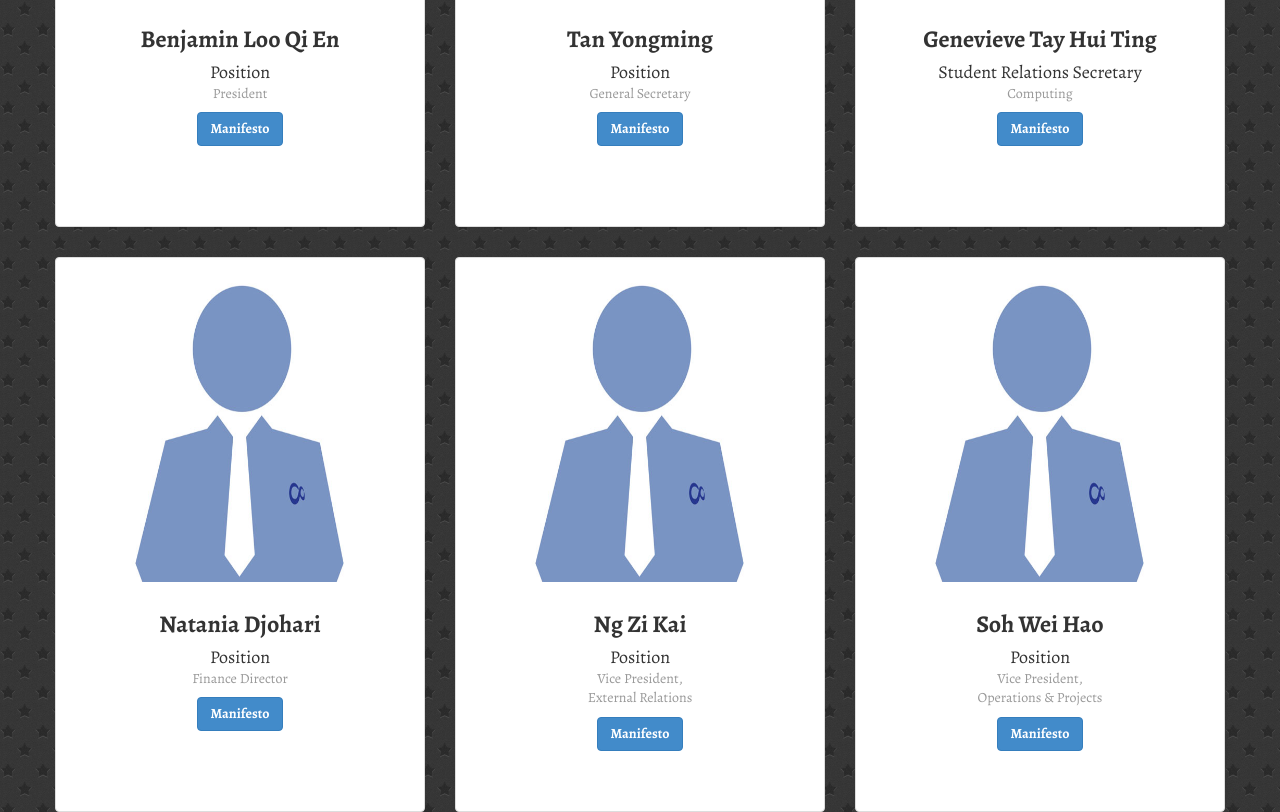
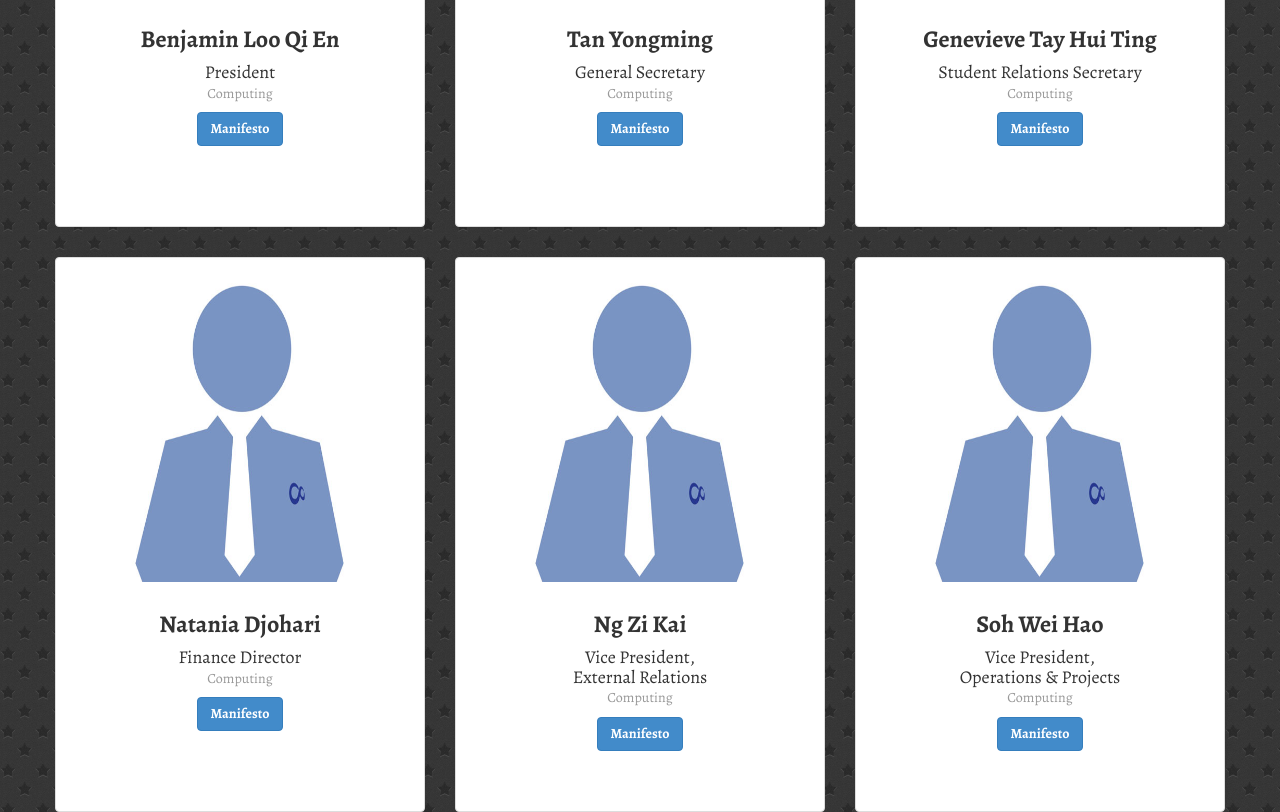
Before and after one commit to NUSComputingDev/elections, a plain HTML site: page index.html in a window 1280 px wide. Shown: the part 4698-5510 px from the top of the page. Drawn offline with nearby package versions, Linux system fonts and the light colour scheme.

Commit message:
updated positions and files

```diff
--- a/index.html
+++ b/index.html
@@ -307,7 +307,7 @@
 	 					<img src="img/nominees.jpg" />
 	 					<div class="caption">
 	 						<h3 class="nominee-name">Benjamin Loo Qi En</h3>
-	 						<h4 class="nominee-position">Position<br /><small>President</small></h4>
+	 						<h4 class="nominee-position">President<br /><small>Computing</small></h4>
 	 						<p style="text-align: center;"><a href="files/pdf_manifesto/Benjamin_Loo.pdf" class="btn btn-primary" target="_blank">Manifesto</a></p>
 	 					</div>
 	 				</div>
@@ -317,7 +317,7 @@
 	          			<img src="img/nominees.jpg" />
 		          		<div class="caption">
 		          			<h3 class="nominee-name">Tan Yongming</h3>
-		          			<h4 class="nominee-position">Position<br /><small>General Secretary</small></h4>
+		          			<h4 class="nominee-position">General Secretary<br /><small>Computing</small></h4>
 		          			<p style="text-align: center;">
 		          				<a href="files/pdf_manifesto/Tan_Yongming.pdf" class="btn btn-primary" target="_blank">Manifesto</a>
 		          			</p>
@@ -339,7 +339,7 @@
 	          			<img src="img/nominees.jpg" />
 	          			<div class="caption">
 	          				<h3 class="nominee-name">Natania Djohari</h3>
-	          				<h4 class="nominee-position">Position<br /><small>Finance Director</small></h4>
+	          				<h4 class="nominee-position">Finance Director<br /><small>Computing</small></h4>
 	          				<p style="text-align: center;">
 	          					<a href="files/pdf_manifesto/Natania.pdf" class="btn btn-primary" target="_blank">Manifesto</a>
 	          				</p>
@@ -351,7 +351,7 @@
 	          			<img src="img/nominees.jpg" />
 	          			<div class="caption">
 	          				<h3 class="nominee-name">Ng Zi Kai</h3>
-	          				<h4 class="nominee-position">Position<br /><small>Vice President, <br />External Relations</small></h4>
+	          				<h4 class="nominee-position">Vice President, <br />External Relations<br /><small>Computing</small></h4>
 	          				<p style="text-align: center;">
 	          					<a href="files/pdf_manifesto/Ng_Zi_Kai.pdf" class="btn btn-primary" target="_blank">Manifesto</a>
 	          				</p>
@@ -363,7 +363,7 @@
 	          			<img src="img/nominees.jpg" />
 	          			<div class="caption">
 	          				<h3 class="nominee-name">Soh Wei Hao</h3>
-	          				<h4 class="nominee-position">Position<br /><small>Vice President, <br />Operations &amp; Projects</small></h4>
+	          				<h4 class="nominee-position">Vice President, <br />Operations &amp; Projects<br /><small>Computing</small></h4>
 	          				<p style="text-align: center;"><a href="files/pdf_manifesto/Wei_hao.pdf" class="btn btn-primary" target="_blank">Manifesto</a></p>
 	          			</div>
 	          		</div>
@@ -373,7 +373,7 @@
 	          			<img src="img/nominees.jpg" />
 	          			<div class="caption">
 	          				<h3 class="nominee-name">Low Yong Cheng</h3>
-	          				<h4 class="nominee-position">Position<br /><small>Vice President, <br />Human Resource &amp; Development</small></h4>
+	          				<h4 class="nominee-position">Vice President, <br />Human Resource &amp; Development<br /><small>Computing</small></h4>
 	          				<p style="text-align: center;"><a href="files/pdf_manifesto/Yong_Cheng.pdf" class="btn btn-primary" target="_blank">Manifesto</a></p>
 	          			</div>
 	          		</div>
@@ -579,7 +579,7 @@
 					<dd>Tay Kai Lin</dd>
 				</dl>
 				<p>Information on this page is subject to change without any prior notice.</p>
-				<p><small> last edited on: 10th August 2016</small></p>
+				<p><small> last edited on: 18th August 2016</small></p>
 				<a href="#top">Back to Top</a>
 			</div>
 		</div>
```
Also changed, not shown: 1 other file.
